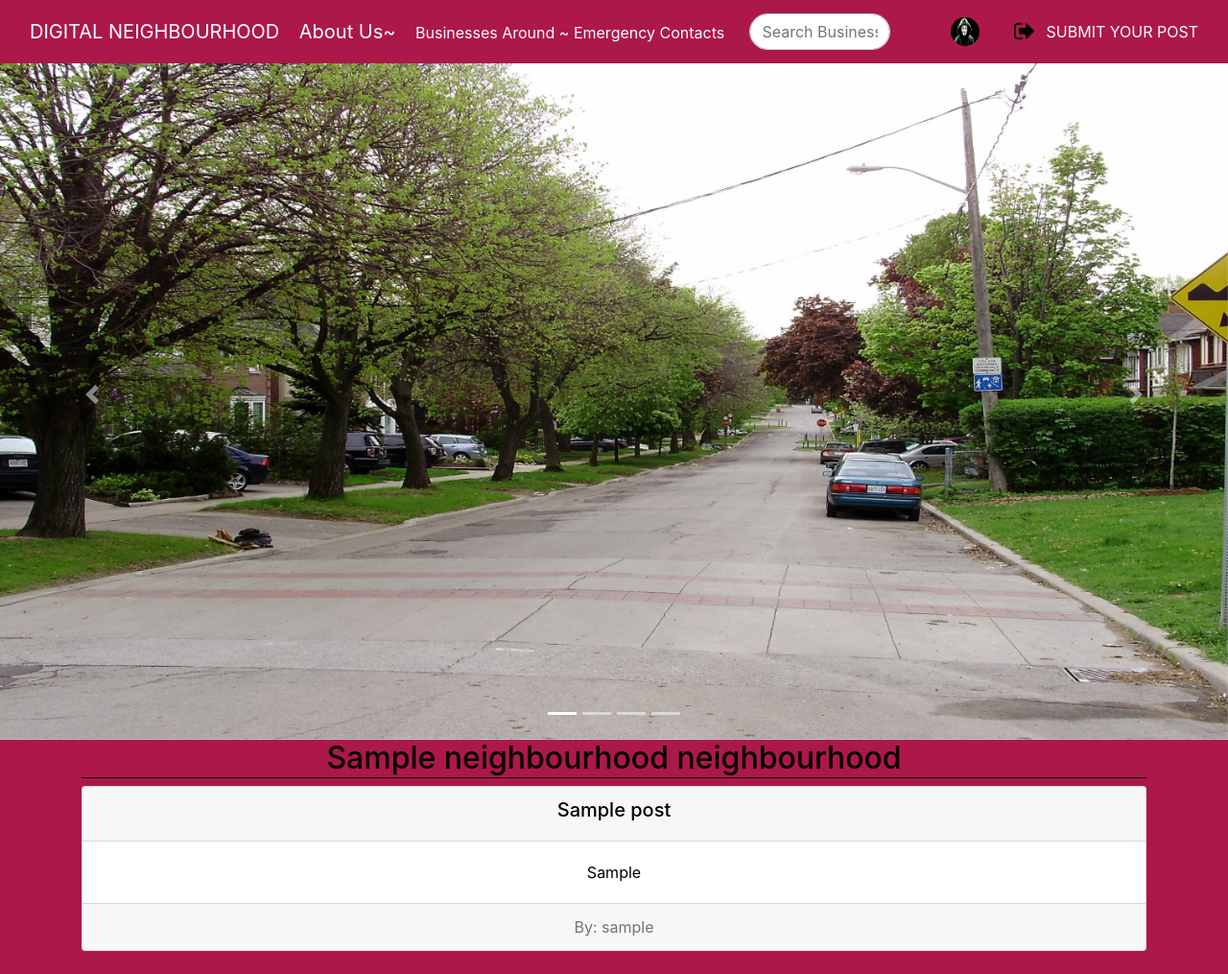
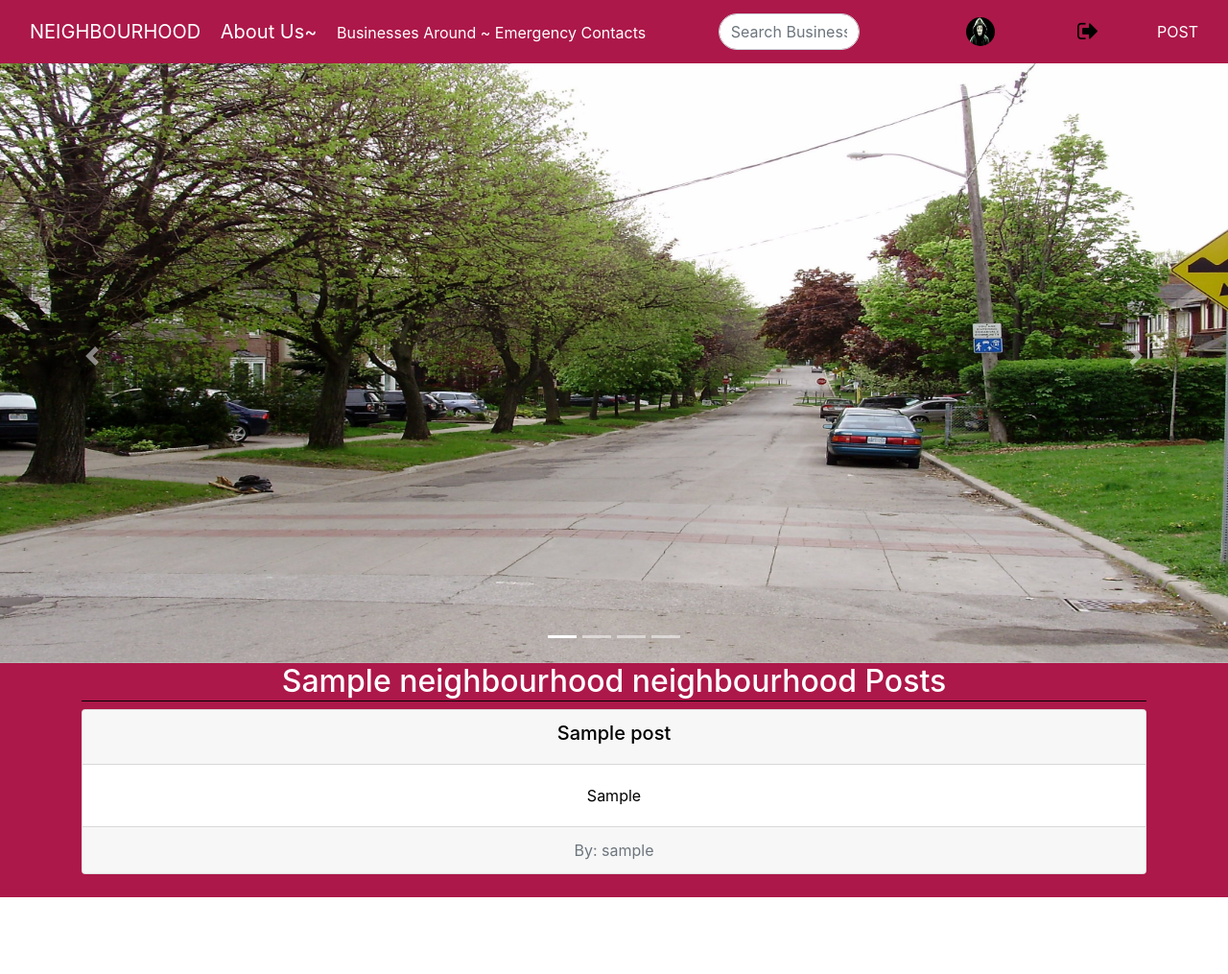
Before and after one commit to NyururuKelvin/neighbourhood, a Django app: page / in a window 1280 px wide. Shown: the whole page at 96% size. After the commit the page ends 935 px from the top, so only its background shows below. Run offline with Django 3.2, Linux system fonts and the light colour scheme; a user stored in the database is signed in; tables that the repository leaves empty hold one stand-in row (values such as "Sample post"); some libraries are stand-ins or nearby versions.

Commit message:
my commit add styling

```diff
--- a/neighbourhood/templates/navbar.html
+++ b/neighbourhood/templates/navbar.html
@@ -19,7 +19,7 @@
       <nav class="navbar fixed-top" style="background-color: rgb(172, 24, 73);">
         <div class="container-fluid">
           <div class="navbar-header">
-            <a class="navbar-brand" href="{% url 'index' %}">DIGITAL NEIGHBOURHOOD</a>
+            <a class="navbar-brand" href="{% url 'index' %}">NEIGHBOURHOOD</a>
             <a class="navbar-brand" href="{% url 'about' %}">About Us~</a>
             <a href="{% url 'business' %}">Businesses Around ~</a>
             <a href="{% url 'contacts' %}" class="modal-trigger">Emergency Contacts</a>
@@ -41,7 +41,7 @@
           <!-- search form end -->
           <a class="right" href="{% url 'edit_profile' user.username %}" style="margin: 10px;"><img src="{% static 'images/images.jpeg' %}" alt="" style="height: 30px; width: 30px; border-radius: 30px;"></a>
           <a style="color: black; padding-left: 15px; " href="/logout"><i class="fa fa-sign-out" style="font-size:24px"></i></a>
-          <div class="item has-tablet" id="bt-submit"><a href="{% url 'post' %}" class="button"><span>SUBMIT YOUR POST</span></a></div>
+          <div class="item has-tablet" id="bt-submit"><a href="{% url 'post' %}" class="button"><span>POST</span></a></div>
         </div>
       </nav>
   </div>
--- a/neighbourhood/templates/temps/business.html
+++ b/neighbourhood/templates/temps/business.html
@@ -10,7 +10,7 @@
         <div class="row">
           <div class="col-md-2"></div>
           <div class="col-md-8">
-            <div class="card" style="width: 48rem; border: rgb(172, 24, 73) solid 1px;">
+            <div class="card" style="width: 44rem; border: rgb(172, 24, 73) solid 1px;">
               <ul class="list-group list-group-flush">
                 <li class="list-group-item">Name: {{business.name}}</li>
                 <li class="list-group-item">Description: {{business.description}}</li>
--- a/neighbourhood/templates/temps/index.html
+++ b/neighbourhood/templates/temps/index.html
@@ -16,16 +16,16 @@
         <!-- The slideshow -->
         <div class="carousel-inner">
             <div class="carousel-item active">
-                <img src="{{request.scheme}}://{{request.META.HTTP_HOST}}{% static 'images/1.jpg' %}" alt="image" style="width: 100%; height: 90vh;">
+                <img src="{{request.scheme}}://{{request.META.HTTP_HOST}}{% static 'images/1.jpg' %}" alt="image" style="width: 100%; height: 80vh;">
             </div>
             <div class="carousel-item">
-                <img src="{{request.scheme}}://{{request.META.HTTP_HOST}}{% static 'images/2.jpg' %}" alt="image" style="width: 100%; height: 90vh;">
+                <img src="{{request.scheme}}://{{request.META.HTTP_HOST}}{% static 'images/2.jpg' %}" alt="image" style="width: 100%; height: 80vh;">
             </div>
             <div class="carousel-item">
-                <img src="{{request.scheme}}://{{request.META.HTTP_HOST}}{% static 'images/4.jpg' %}" alt="image" style="width: 100%; height: 90vh;">
+                <img src="{{request.scheme}}://{{request.META.HTTP_HOST}}{% static 'images/4.jpg' %}" alt="image" style="width: 100%; height: 80vh;">
             </div>
             <div class="carousel-item">
-                <img src="{{request.scheme}}://{{request.META.HTTP_HOST}}{% static 'images/6.jpg' %}" alt="image" style="width: 100%; height: 90vh;">
+                <img src="{{request.scheme}}://{{request.META.HTTP_HOST}}{% static 'images/6.jpg' %}" alt="image" style="width: 100%; height: 80vh;">
             </div>
         </div>
 
@@ -41,7 +41,7 @@
     <div class="container">
         <div class="row">
             <div class="col m12">
-                <h2 style="text-align: center; border-bottom: black solid 1px;">{{profile.neighbourhood}} neighbourhood</h2>
+                <h2 style="text-align: center; border-bottom: black solid 1px; color: white">{{profile.neighbourhood}} neighbourhood Posts</h2>
             </div>
         </div>
             {% for post in posts %}
--- a/neighbourhood/templates/temps/post.html
+++ b/neighbourhood/templates/temps/post.html
@@ -14,7 +14,7 @@
                       {%csrf_token%}
 
                       {% bootstrap_form form%}
-                      <input type="submit" class="btn btn-primary btn-lg" value="Post">
+                      <input type="submit" class="btn btn-primary btn-sm" value="Post">
                     </form>
               </div>
               <div class="col-lg-3 col-md-3"></div>
```
